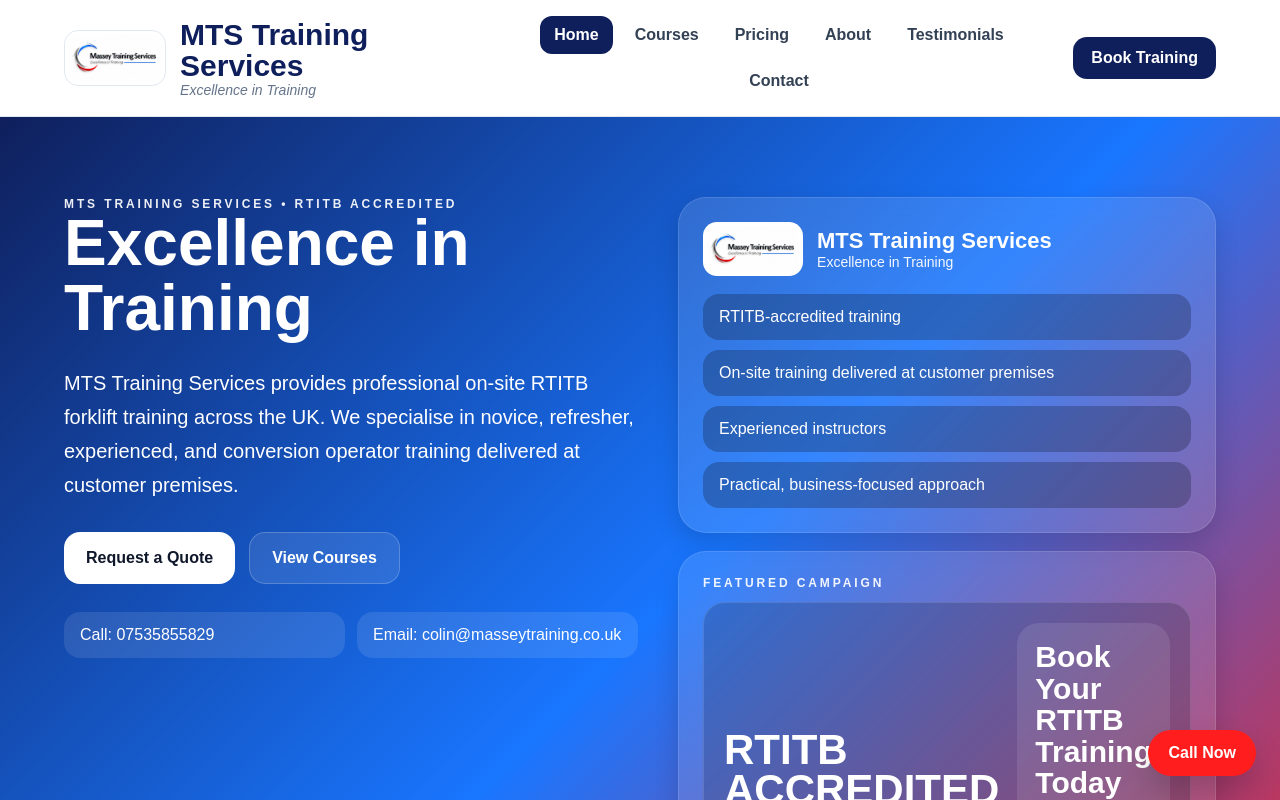
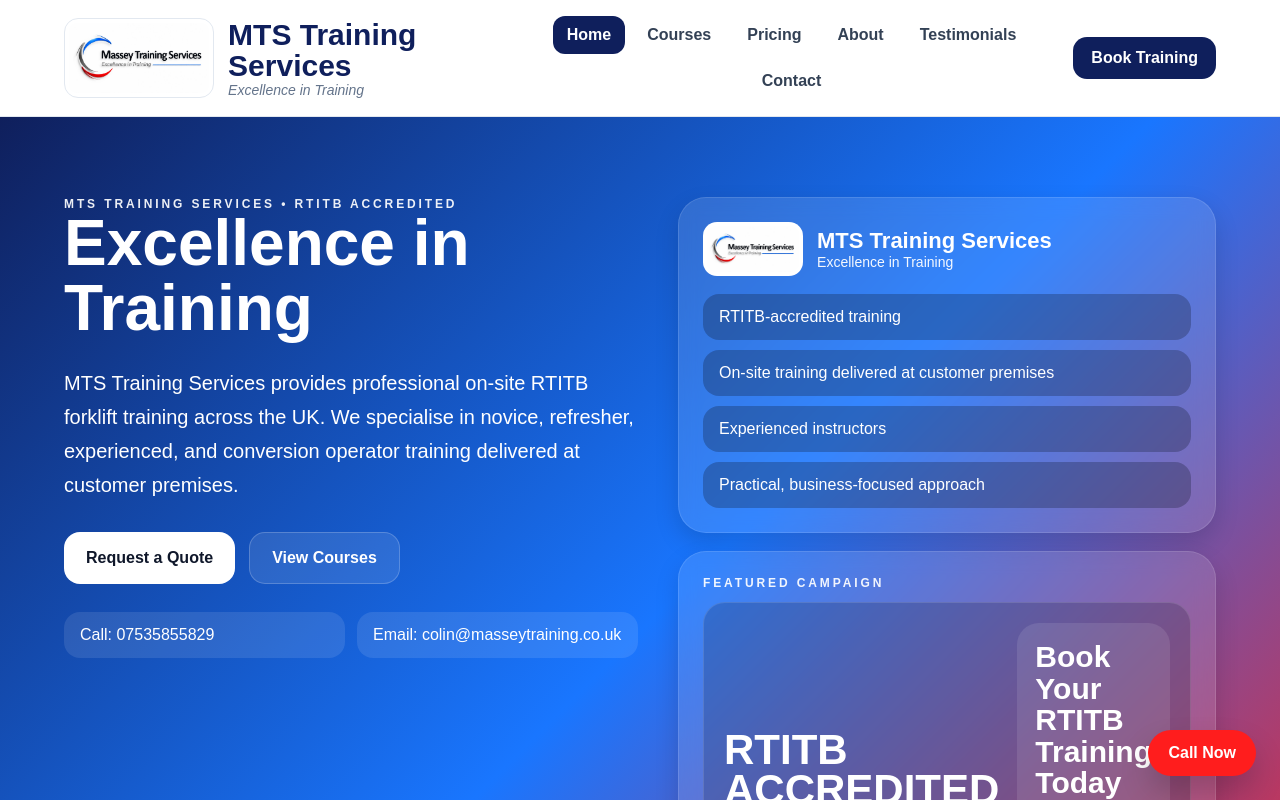
Before and after one commit to masseytraining/mts-training-site, a Next.js app: page / in a window 1280 px wide. Shown: the top 800 px of the page. Built offline with nearby package versions, Linux system fonts and the light colour scheme.

Commit message:
Update globals.css

```diff
--- a/app/globals.css
+++ b/app/globals.css
@@ -9,7 +9,7 @@
 .site-header { position: sticky; top: 0; z-index: 20; background: rgba(255,255,255,0.96); border-bottom: 1px solid #e2e8f0; }
 .header-inner { display: flex; align-items: center; justify-content: space-between; gap: 18px; padding: 16px 24px; }
 .brand-wrap { display: flex; align-items: center; gap: 14px; min-width: 0; }
-.brand-logo { height: 56px; width: auto; border-radius: 14px; border: 1px solid #e2e8f0; background: white; padding: 4px; }
+.brand-logo { height: 80px; width: auto; border-radius: 14px; border: 1px solid #e2e8f0; background: white; padding: 4px; }
 .brand-name { font-size: 30px; font-weight: 800; color: #0f1f5c; line-height: 1.05; }
 .brand-tag { color: #64748b; font-style: italic; font-size: 14px; }
 .nav-wrap { display: flex; gap: 8px; flex-wrap: wrap; justify-content: center; }
```
